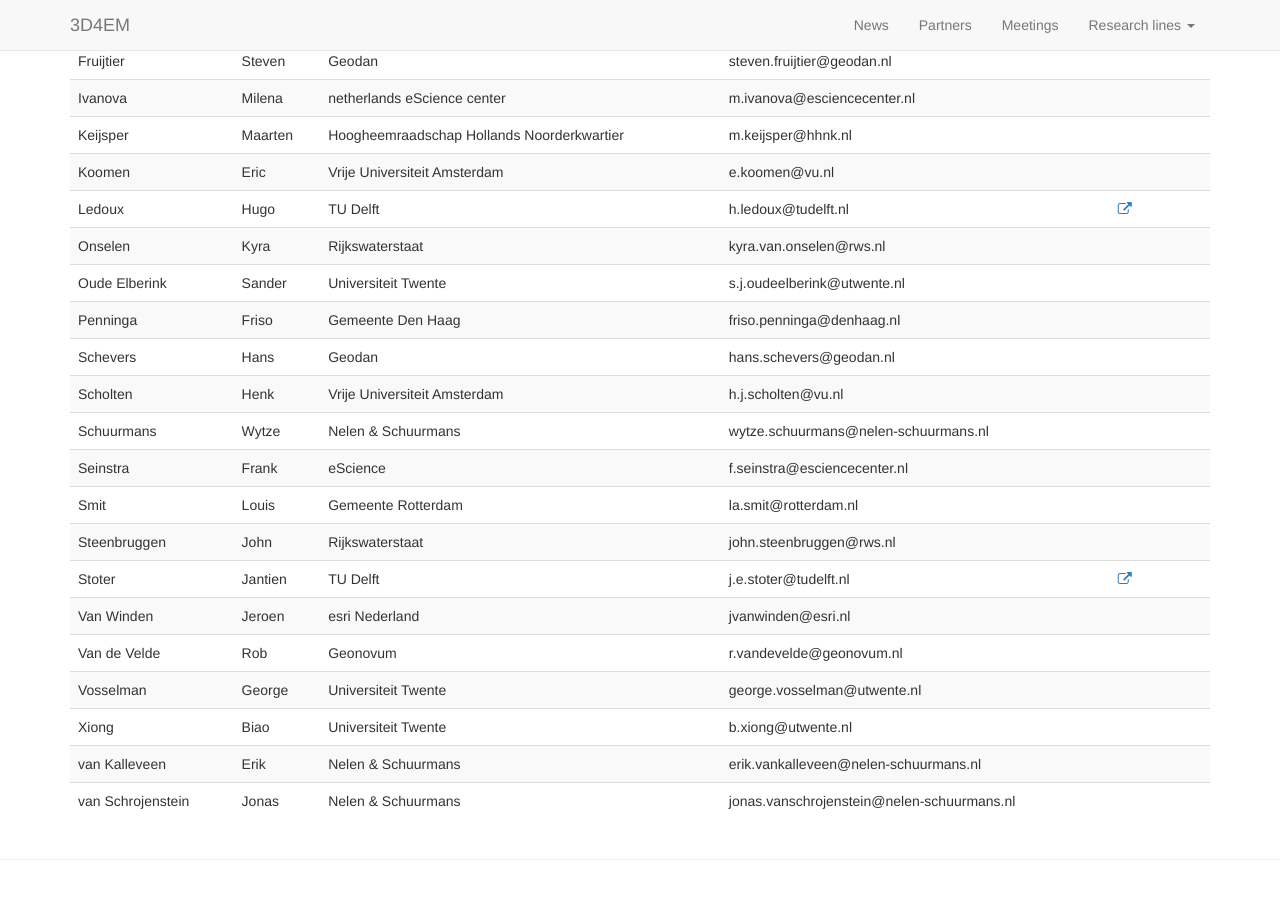
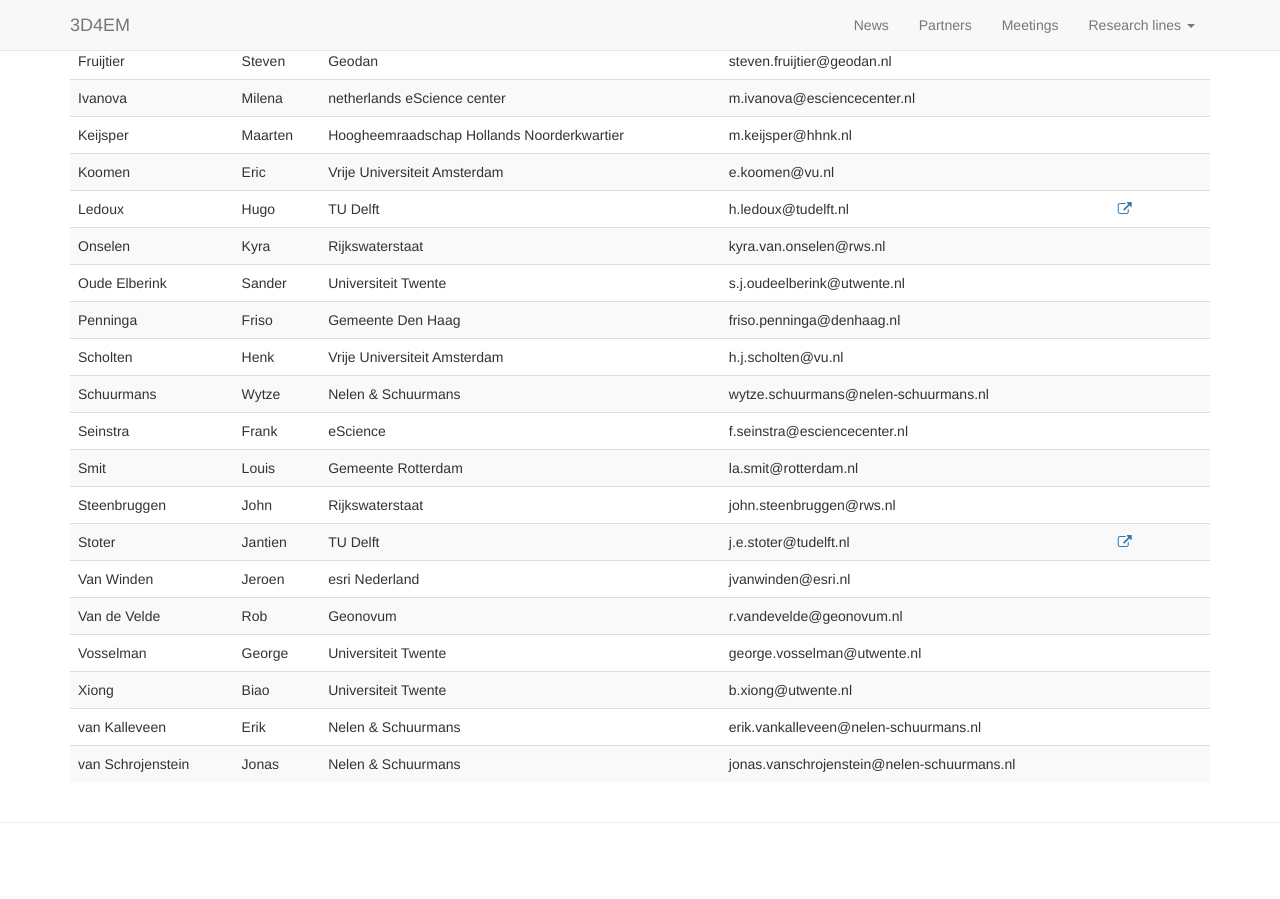
Before and after one commit to tudelft3d/website-3d4em, a Jekyll site: the page built from partners/index.md, in a window 1280 px wide and 900 px high, scrolled down 812 px. Built offline with Jekyll 4.4.1, drawn with Linux system fonts in a browser that asks for light colours; nearby versions of some CDN libraries; after the commit the page ends 1675 px from its top, so only the background shows below that.

Commit message:
deleted Schever

```diff
--- a/_data/people.yml
+++ b/_data/people.yml
@@ -78,19 +78,11 @@
   email:   kyra.van.onselen@rws.nl
   # url:
 
-
-- surname: Schevers
-  name:    Hans
-  org:     Geodan
-  email:   hans.schevers@geodan.nl
-  # url:
-
 - surname: Fruijtier
   name:    Steven
   org:     Geodan
   email:   steven.fruijtier@geodan.nl
   # url:
-
 
 - surname: Van Winden
   name:    Jeroen
```
